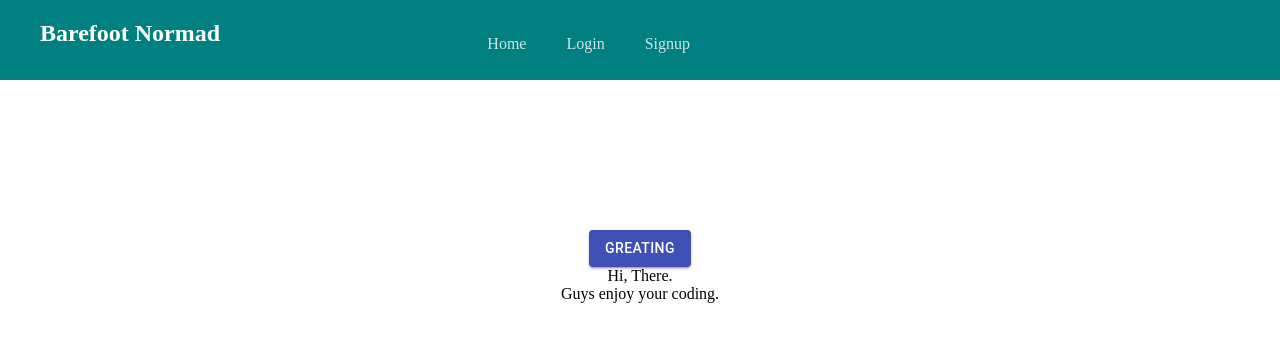
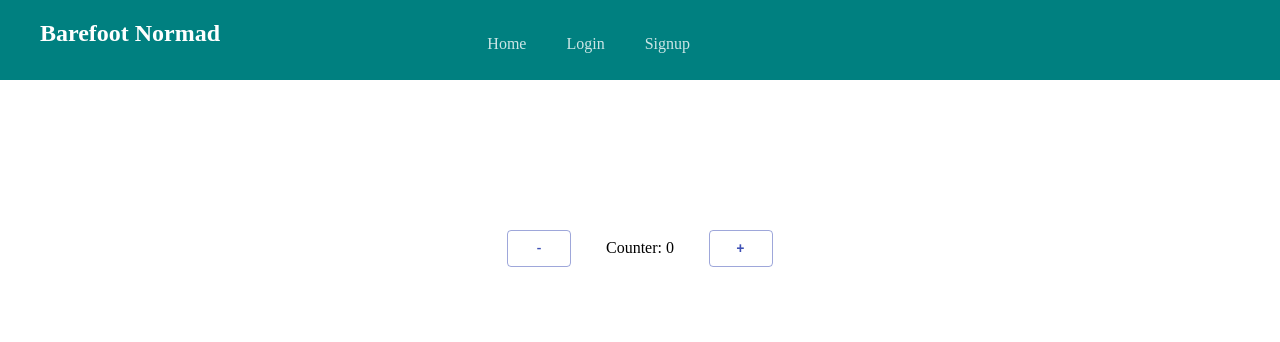
Before and after one commit to atlp-rwanda/c4-barefoot-frontend, a React app: page / in a window 1280 px wide. Shown: the top 342 px of the page. Built offline with nearby package versions, Linux system fonts and the light colour scheme.

Commit message:
I set up redux and added a counter

```diff
--- a/package.json
+++ b/package.json
@@ -23,10 +23,13 @@
     "html-webpack-plugin": "^4.5.0",
     "react": "^17.0.1",
     "react-dom": "^17.0.1",
-    "react-router-dom": "^5.2.0"
+    "react-redux": "^7.2.2",
+    "react-router-dom": "^5.2.0",
+    "redux": "^4.0.5"
   },
   "devDependencies": {
     "@babel/core": "^7.12.9",
+    "@babel/plugin-syntax-class-properties": "^7.12.1",
     "@babel/preset-env": "^7.12.7",
     "@babel/preset-react": "^7.12.7",
     "babel-loader": "^8.2.2",
--- a/public/index.html
+++ b/public/index.html
@@ -1,11 +1,14 @@
 <!DOCTYPE html>
 <html lang="en">
+
 <head>
     <meta charset="UTF-8">
     <meta name="viewport" content="width=device-width, initial-scale=1.0">
-    <title>setting up React app</title>
+    <title>Barefoot Nomad</title>
 </head>
+
 <body>
     <div id="root"></div>
 </body>
+
 </html>
--- a/src/App.css
+++ b/src/App.css
@@ -3,8 +3,8 @@
     padding: 0;
 }
 .container{
-    width: 100vw;
-    text-align: center;
+    display: flex;
+    flex-direction: column;
     justify-content: center;
     justify-items: center;
 }
@@ -51,10 +51,14 @@ grid-template-columns: 15rem 30rem;
    margin-right: 20px;
 }
 .home{
+    align-self: center;
     text-align: center;
+    display: flex;
     justify-content: center;
-    justify-items: center;
+    align-items: center;
+    justify-content: space-around;
     margin-top: 150px;
+    width: 300px;
 }
 form{
     width: 50vw;
--- a/src/App.js
+++ b/src/App.js
@@ -1,8 +1,9 @@
 import React, { Component } from "react";
 import Navbar from './components/NavBar'
 import Routers from './routes/Routers'
-import {BrowserRouter as Router, Switch, Route} from 'react-router-dom'
+import {BrowserRouter as Router} from 'react-router-dom'
 import './App.css'
+
 class App extends Component{
      render() {
         return (
--- /dev/null
+++ b/src/actions/index.js
@@ -0,0 +1,11 @@
+export const increment = () => {
+  return {
+    type: 'INCREMENT'
+  }
+}
+
+export const decrement = () => {
+  return{
+    type: 'DECREMENT'
+  }
+}
--- a/src/components/Home.js
+++ b/src/components/Home.js
@@ -1,16 +1,41 @@
 import React, { Component } from 'react'
 import Button from '@material-ui/core/Button'
 import '../App.css'
+import { increment, decrement } from '../actions'
+import { connect } from 'react-redux'
 
 class Home extends Component{
+
+    handleIncrement =  () => {
+        this.props.increment()
+    }
+
+    handleDecrement =  () => {
+        this.props.decrement()
+    }
+
     render(){
         return(
             <div className="home" >
-                 <Button variant="contained" color="primary">Greating</Button><br />
-                Hi, There.
-                <p>Guys enjoy your coding.</p>
+                 <Button variant="outlined" color='primary' onClick={this.handleDecrement}>-</Button>
+                <div>Counter: {this.props.count}</div>
+                 <Button variant="outlined" color='primary' onClick={this.handleIncrement}>+</Button>
             </div>
         )
     }
 }
-export default Home;
+
+function mapDispatchToProps(dispatch){
+    return{
+        increment: () => dispatch(increment()),
+        decrement: () => dispatch(decrement())
+    }
+}
+
+function mapStateToProps(state){
+    return({
+        count: state.counter
+    })
+}
+
+export default connect(mapStateToProps, mapDispatchToProps)(Home);
--- a/src/index.js
+++ b/src/index.js
@@ -1,6 +1,12 @@
-import React, { Component } from 'react'
+import React from 'react'
 import ReactDOM from 'react-dom'
 import App from './App'
-// import Hi from './App'
+import { Provider } from 'react-redux'
+import store from './store'
 
-ReactDOM.render(<App />, document.getElementById('root'));
+ReactDOM.render(
+  <Provider store={store}>
+    <App />
+  </Provider>,
+  document.getElementById('root')
+);
--- /dev/null
+++ b/src/reducers/counterReducer.js
@@ -0,0 +1,12 @@
+function counter(state = 0, action){
+  switch(action.type){
+    case 'INCREMENT':
+      return state + 1
+    case 'DECREMENT':
+      return state - 1
+    default:
+      return state
+  }
+}
+
+export default counter
--- /dev/null
+++ b/src/reducers/index.js
@@ -0,0 +1,8 @@
+import { combineReducers } from 'redux'
+import counterReducer from './counterReducer'
+
+const reducers = combineReducers({
+  counter: counterReducer
+})
+
+export default reducers
--- /dev/null
+++ b/src/store.js
@@ -0,0 +1,9 @@
+import allReducers from './reducers'
+import { createStore } from 'redux'
+
+const store = createStore(
+  allReducers,
+  window.__REDUX_DEVTOOLS_EXTENSION__ && window.__REDUX_DEVTOOLS_EXTENSION__()
+  )
+
+export default store
```
Also changed, not shown: .babelrc, 1 other file (tests, documents, lock files or other folders).
